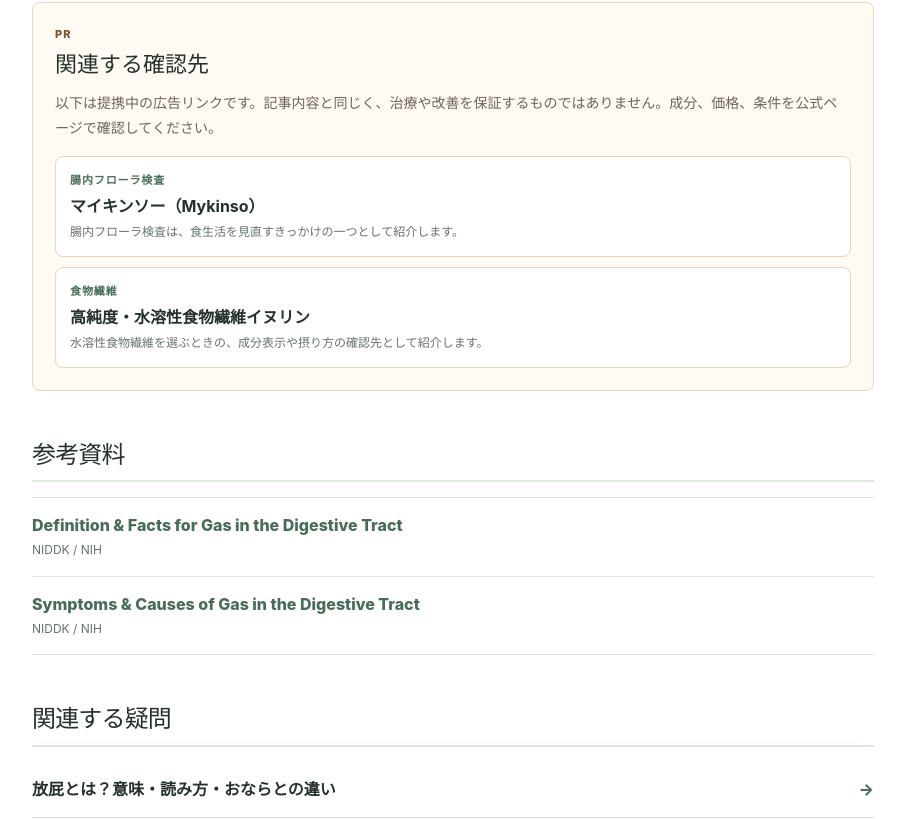
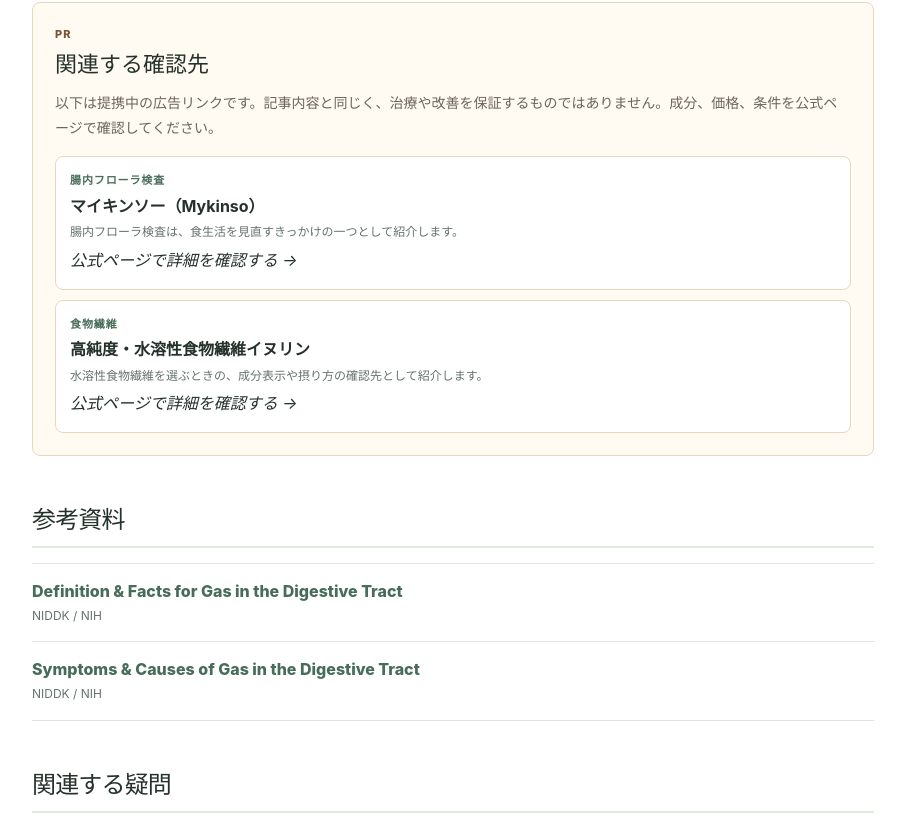
Before and after one commit to mutsumilabjp-eng/onara-lab, a Next.js app: page /basic/what-is-fart in a window 1280 px wide. Shown: the part 3861-4680 px from the top of the page, without its empty margins (28-933 px from the left). Built offline with nearby package versions, Linux system fonts and the light colour scheme.

Commit message:
feat: link article PR cards directly to affiliate programs

```diff
--- a/app/[category]/[slug]/page.tsx
+++ b/app/[category]/[slug]/page.tsx
@@ -129,10 +129,11 @@ export default async function ArticlePage({ params }: ArticlePageProps) {
                 <p>以下は提携中の広告リンクです。記事内容と同じく、治療や改善を保証するものではありません。成分、価格、条件を公式ページで確認してください。</p>
                 <div className="article-pr-grid">
                   {articleAffiliatePrograms.map((program) => (
-                    <a key={program.id} href={`/affiliate/${program.slug}`}>
+                    <a key={program.id} href={program.link} target="_blank" rel="nofollow sponsored noreferrer">
                       <span>{program.category}</span>
                       <strong>{program.name}</strong>
                       <small>{program.safeCopy}</small>
+                      <em>公式ページで詳細を確認する →</em>
                     </a>
                   ))}
                 </div>
```
